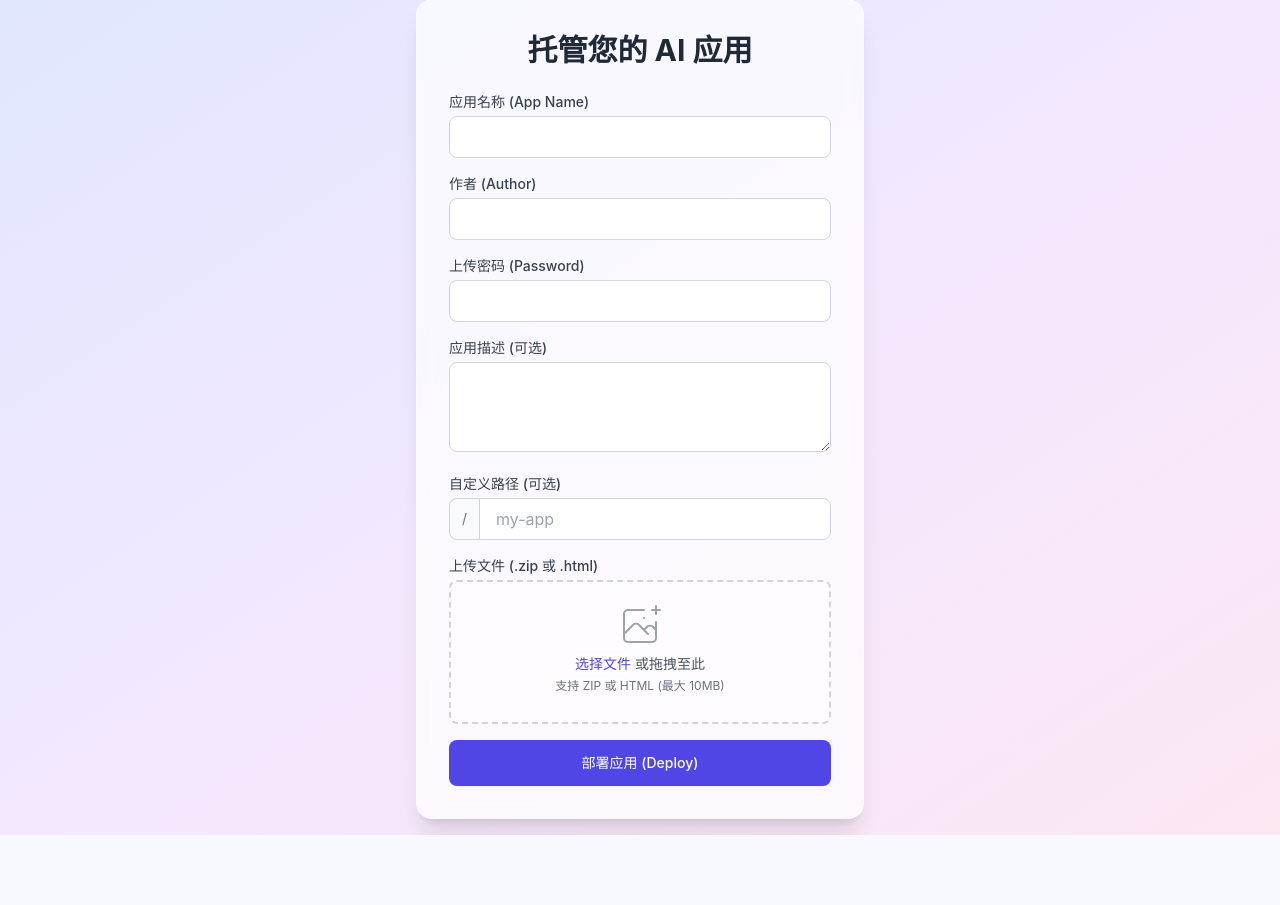
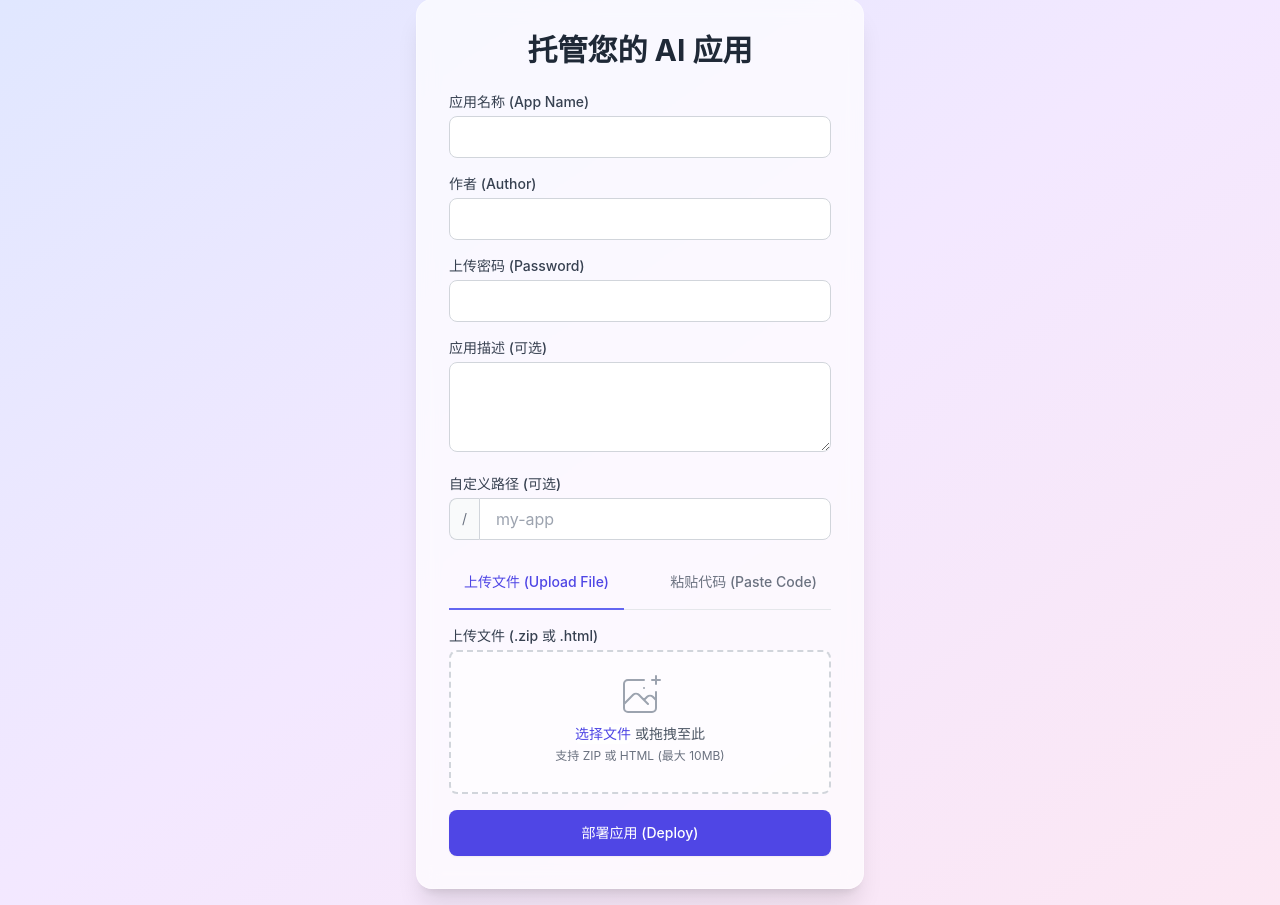
Before and after one commit to zhaoqz/AHost, a FastAPI app: page / in a window 1280 px wide. Shown: the part 17-922 px from the top of the page. Before the commit the page ends 852 px from the top, so only its background shows below. Run offline with FastAPI, Linux system fonts and the light colour scheme; some libraries are stand-ins or nearby versions.

Commit message:
增加了直接复制html代码上传的功能

```diff
--- a/src/routes/admin.py
+++ b/src/routes/admin.py
@@ -26,10 +26,14 @@ async def upload_app(
     slug: str = Form(None),
     author: str = Form(...),
     password: str = Form(...),
-    file: UploadFile = File(...)
+    file: UploadFile = File(None),
+    html_content: str = Form(None)
 ):
     if password != config.upload_password:
         raise HTTPException(status_code=401, detail="Invalid password")
+
+    if not file and not html_content:
+        raise HTTPException(status_code=400, detail="Either file or HTML content must be provided")
 
     if not slug:
         slug = generate_slug()
@@ -39,7 +43,7 @@ async def upload_app(
 
     try:
         # Save file (will backup if exists)
-        await FileService.save_upload(file, slug)
+        await FileService.save_upload(slug=slug, file=file, html_content=html_content)
 
         if existing_app:
             # Update existing app
--- a/templates/upload.html
+++ b/templates/upload.html
@@ -41,7 +41,22 @@
             </div>
         </div>
 
-        <div>
+        <!-- Upload Method Tabs -->
+        <div class="border-b border-gray-200 mb-4">
+            <nav class="-mb-px flex space-x-8" aria-label="Tabs">
+                <button type="button" id="tab-file" onclick="switchTab('file')"
+                    class="border-indigo-500 text-indigo-600 whitespace-nowrap py-4 px-1 border-b-2 font-medium text-sm w-1/2 text-center">
+                    上传文件 (Upload File)
+                </button>
+                <button type="button" id="tab-paste" onclick="switchTab('paste')"
+                    class="border-transparent text-gray-500 hover:text-gray-700 hover:border-gray-300 whitespace-nowrap py-4 px-1 border-b-2 font-medium text-sm w-1/2 text-center">
+                    粘贴代码 (Paste Code)
+                </button>
+            </nav>
+        </div>
+
+        <!-- File Upload Section -->
+        <div id="section-file">
             <label class="block text-sm font-medium text-gray-700 mb-1">上传文件 (.zip 或 .html)</label>
             <div
                 class="mt-1 flex justify-center px-6 pt-5 pb-6 border-2 border-gray-300 border-dashed rounded-lg hover:border-indigo-500 transition cursor-pointer bg-white/50 relative">
@@ -62,11 +77,59 @@
                     <p class="text-xs text-gray-500">支持 ZIP 或 HTML (最大 10MB)</p>
                     <p id="file-name" class="text-sm text-indigo-600 font-medium mt-2"></p>
                 </div>
-                <input type="file" name="file" class="absolute inset-0 w-full h-full opacity-0 cursor-pointer"
-                    accept=".zip,.html,.htm" required
+                <input type="file" name="file" id="input-file"
+                    class="absolute inset-0 w-full h-full opacity-0 cursor-pointer" accept=".zip,.html,.htm" required
                     onchange="document.getElementById('file-name').textContent = this.files[0].name">
             </div>
         </div>
+
+        <!-- Paste Code Section -->
+        <div id="section-paste" class="hidden">
+            <label class="block text-sm font-medium text-gray-700 mb-1">粘贴 HTML 代码</label>
+            <textarea name="html_content" id="input-html" rows="10"
+                class="w-full px-4 py-2 rounded-lg border border-gray-300 focus:ring-2 focus:ring-indigo-500 focus:border-transparent outline-none transition font-mono text-sm"
+                placeholder="<!DOCTYPE html>..."></textarea>
+        </div>
+
+        <script>
+            function switchTab(tab) {
+                const tabFile = document.getElementById('tab-file');
+                const tabPaste = document.getElementById('tab-paste');
+                const sectionFile = document.getElementById('section-file');
+                const sectionPaste = document.getElementById('section-paste');
+                const inputFile = document.getElementById('input-file');
+                const inputHtml = document.getElementById('input-html');
+
+                if (tab === 'file') {
+                    // Show File, Hide Paste
+                    tabFile.classList.add('border-indigo-500', 'text-indigo-600');
+                    tabFile.classList.remove('border-transparent', 'text-gray-500');
+                    tabPaste.classList.add('border-transparent', 'text-gray-500');
+                    tabPaste.classList.remove('border-indigo-500', 'text-indigo-600');
+
+                    sectionFile.classList.remove('hidden');
+                    sectionPaste.classList.add('hidden');
+
+                    inputFile.required = true;
+                    inputHtml.required = false;
+                    inputHtml.value = ''; // Clear paste content
+                } else {
+                    // Show Paste, Hide File
+                    tabPaste.classList.add('border-indigo-500', 'text-indigo-600');
+                    tabPaste.classList.remove('border-transparent', 'text-gray-500');
+                    tabFile.classList.add('border-transparent', 'text-gray-500');
+                    tabFile.classList.remove('border-indigo-500', 'text-indigo-600');
+
+                    sectionPaste.classList.remove('hidden');
+                    sectionFile.classList.add('hidden');
+
+                    inputHtml.required = true;
+                    inputFile.required = false;
+                    inputFile.value = ''; // Clear file selection
+                    document.getElementById('file-name').textContent = '';
+                }
+            }
+        </script>
 
         <button type="submit"
             class="w-full flex justify-center py-3 px-4 border border-transparent rounded-lg shadow-sm text-sm font-medium text-white bg-indigo-600 hover:bg-indigo-700 focus:outline-none focus:ring-2 focus:ring-offset-2 focus:ring-indigo-500 transition transform hover:scale-[1.02]">
```
Also changed, not shown: src/services/file_service.py (+18 -7 lines), README_CN.md.
